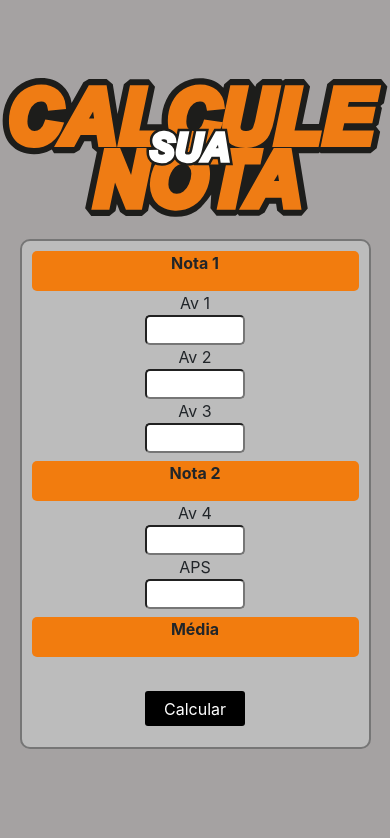
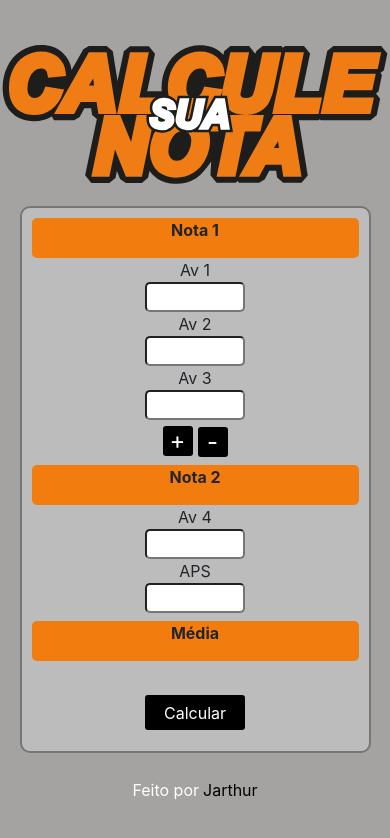
Before and after one commit to bolotaime/calculadoradenota, a plain HTML site: page index.html in a window 390 px wide. Drawn offline with nearby package versions, Linux system fonts and the light colour scheme.

Commit message:
button+maxlength

```diff
--- a/index.html
+++ b/index.html
@@ -28,19 +28,23 @@
                         <p class="notas">
                             Av 1
                         </p>
-                        <input class="entrada" type="number" min="0" max="10" id="ponto1">
+                        <input class="entrada" type="number" min="0" max="10" maxlength="2" id="ponto1">
                     </div>
                     <div class="av">
                         <p class="notas">
                             Av 2
                         </p>
-                        <input class="entrada" type="number" min="0" max="10" id="ponto2">
+                        <input class="entrada" type="number" min="0" max="10" maxlength="2" id="ponto2">
                     </div>
                     <div class="av">
                         <p class="notas">
                             Av 3
                         </p>
-                        <input class="entrada" type="number" min="0" max="10" id="ponto3">
+                        <input class="entrada" type="number" min="0" max="10" maxlength="2" id="ponto3">
+                    </div>
+                    <div class="add">
+                        <button class="adc">+</button>
+                        <button class="remove">-</button>
                     </div>
                 </div>
             </div>
@@ -55,13 +59,13 @@
                         <p class="notas">
                             Av 4
                         </p>
-                        <input class="entrada" type="number" min="0" max="9" id="ponto9">
+                        <input class="entrada" type="number" min="0" max="9" maxlength="1" id="ponto9">
                     </div>
                     <div class="av">
                         <p class="notas">
                             APS
                         </p>
-                        <input class="entrada" type="number" min="0" max="1" id="ponto">
+                        <input class="entrada" type="number" min="0" max="1" maxlength="1" id="ponto">
                     </div>
                 </div>
             </div>
@@ -82,6 +86,9 @@
             </div>
         </div>
     </div>
-    <script src="calculadora.js"></script>
+    <div class="rodape">Feito por <a class="linktree" href="https://linktr.ee/_jartas">Jarthur</a></div>
+    <script src="/js/calculadora.js"></script>
+    <script src="/js/caracteres.js"></script>
+    <!-- <script src="/js/caracteres2.js"></script>-->
 </body>
 </html>
--- /dev/null
+++ b/js/caracteres.js
@@ -0,0 +1,29 @@
+var foo = document.querySelector("input");
+
+//Cria uma função que será usando no keyup e no blue
+var f = maxNumber(10);
+
+foo.addEventListener('keyup', f);
+//foo.addEventListener('blur', f);
+
+function maxNumber(max) {
+    var running = false;
+
+    return function () {
+        //Para evitar conflito entre o blur e o keyup
+        if (running) return;
+
+        //Bloqueia multiplas chamadas do blur e keyup
+        running = false;
+
+        //Se o input for maior que 10 ele irá fixa o valor maximo no value
+        if (parseFloat(this.value) > max) {
+            this.value = 10;
+        }
+
+        //Habilita novamente as chamadas do blur e keyup
+        running = false;
+    };
+}
+
+//https://pt.stackoverflow.com/questions/284860/max-length-em-input-type-number-html
--- a/style.css
+++ b/style.css
@@ -90,7 +90,7 @@ body {
     align-content: space-around;
 }
 
-.entrada {
+.entrada, .entrada2 {
     display: flex;
     align-self: center;
     min-width: 80px;
@@ -125,10 +125,53 @@ body {
 
 .btn:hover {
     background-color: #F27C0E;
-    transition: 1s;
+    transition: 0.5s;
     color:black;
-    font-weight: bold;
 }
+
+.add {
+    padding-top: 5px;
+    display: flex;
+    justify-content: space-around;
+    align-items: center;
+    flex-wrap: wrap;
+}
+
+.adc, .remove {
+    height: 17px;
+    width: 17px;
+    color: white;
+    background-color: black;
+    border-radius: 3px;
+    border: 0;
+    display: flex;
+    justify-content: center;
+    align-items: center;
+}
+
+.remove {
+    margin-top: 2px;
+}
+
+.adc:hover, .remove:hover, .linktree:hover {
+    background-color: #F27C0E;
+    transition: 0.5s;
+    color:black;
+}
+
+.rodape {
+    padding-top: 5px;
+    display: flex;
+    justify-content: center;
+    align-items: center;
+    color: #ffffff;
+}
+
+.linktree {
+    color: black;
+    padding-left: 4px;
+}
+
 
 @media screen and (max-width: 580px) {
     body {
@@ -138,7 +181,7 @@ body {
     flex-direction: column;
     /*height: auto;
     width: auto;*/
-}
+    }
     .entrada{
         width: 100%;
     }
@@ -187,4 +230,24 @@ body {
         justify-content: space-around;
         align-content:center;
     }
+
+    .add {
+        padding-top: 5px;
+        display: flex;
+        align-items: center;
+        flex-wrap: wrap;
+        flex-direction: row;
+        align-content: space-around;
+        justify-content: center;
+    }
+    .adc, .remove {
+        height: 30px;
+        width: 30px;
+        font-size:x-large;
+    }
+
+    .remove {
+        margin-left: 5px;
+    }
+
 }
```
Also changed, not shown: js/caracteres2.js (added, +28 -0 lines), js/calculadora.js (line endings or trailing spaces).
